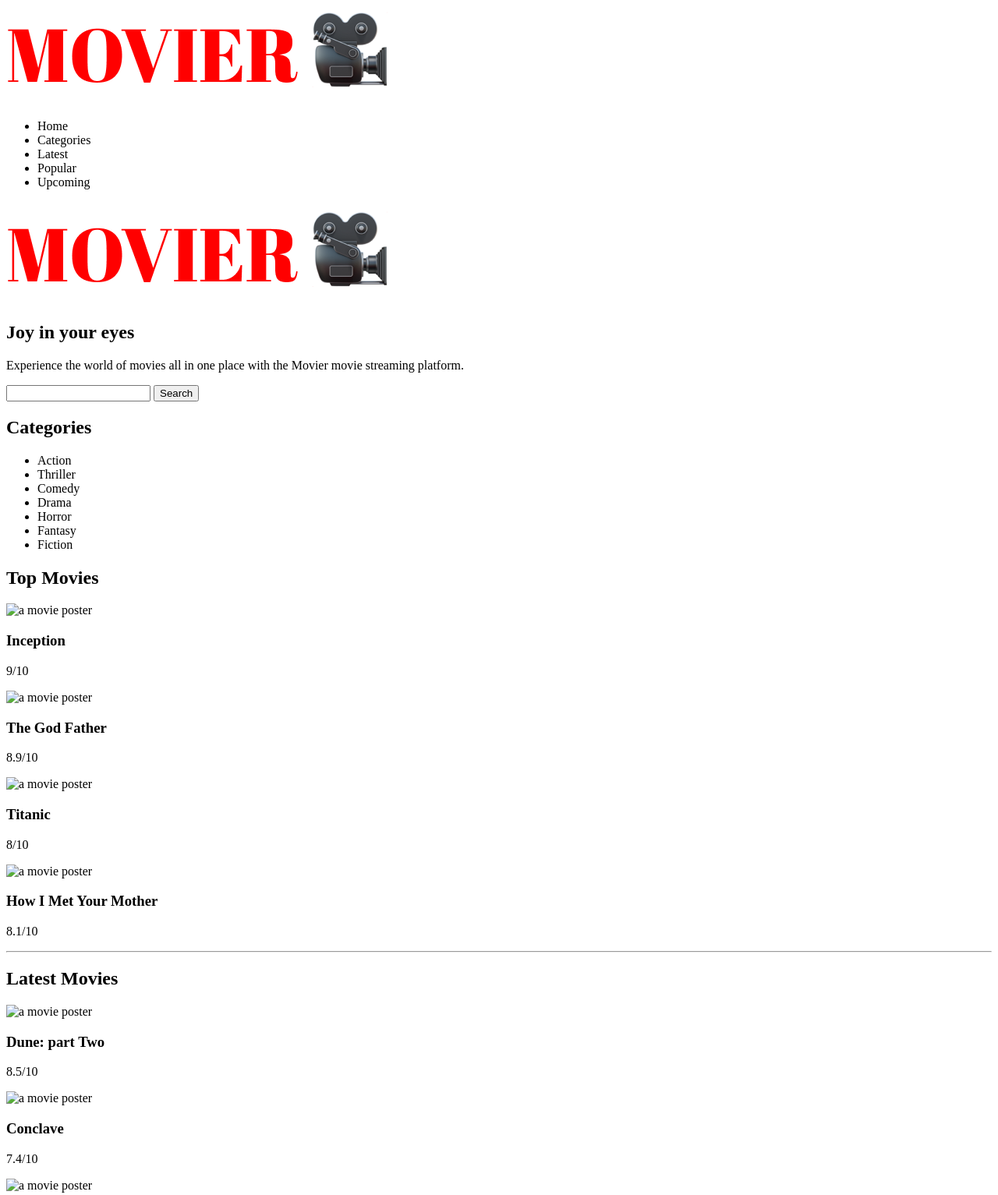
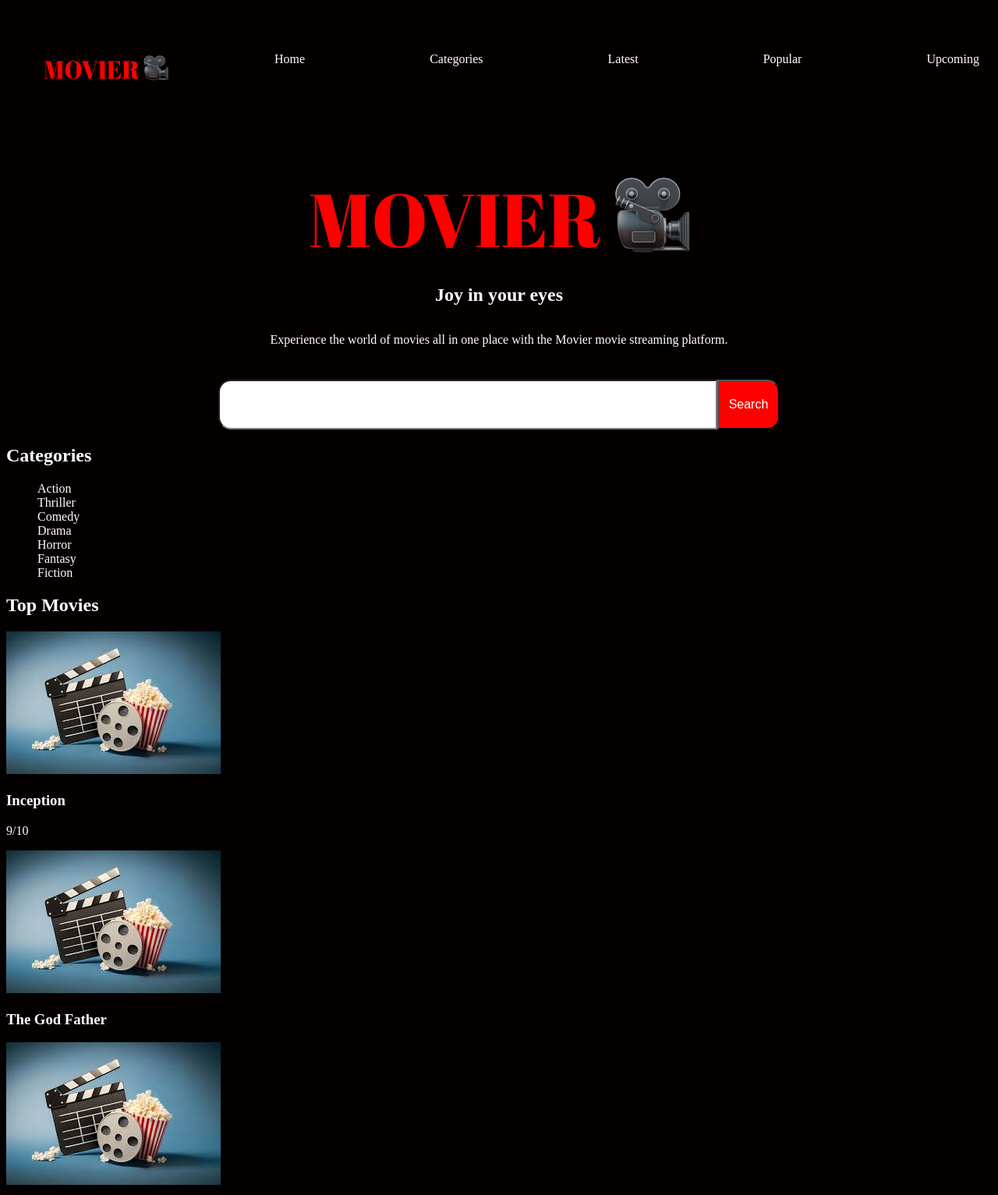
Before and after one commit to Petermwansa/movier, a plain HTML site: page home.html in a window 1280 px wide. Shown: the part 5-1538 px from the top of the page at 78% size. Drawn offline with Linux system fonts and the light colour scheme.

Commit message:
Add the inline css in the top section of the site

```diff
--- a/home.html
+++ b/home.html
@@ -5,120 +5,122 @@
     <meta name="viewport" content="width=device-width, initial-scale=1.0">
     <title>Movier | Home</title>
 </head>
-<body>
+<body style="background-color: #040000;">
     <header>
-        <nav>
-            <div class="nav__logo">
-                <img src="/logo.png" alt="the logo"/>
+        <nav style="display: grid; grid-template-rows: auto; grid-template-columns: 1fr; justify-items: stretch; align-items: stretch; column-gap: 20px;">
+            <div class="nav__logo" style="grid-column:-3; width: 3rem; ">
+                <img style="width: 10rem; margin-left: 3rem ;margin-top: 4rem; " src="/logo.png" alt="the logo"/>
             </div>
             <div class="links">
-                <ul class="nav__links">
-                    <li class="nav__link">Home</li>
-                    <li class="nav__link">Categories</li>
-                    <li class="nav__link">Latest</li>
-                    <li class="nav__link">Popular</li>
-                    <li class="nav__link">Upcoming</li>
+                <ul class="nav__links" style="list-style: none; display: flex; flex-direction: row; justify-content: end; gap: 10rem; margin-right: 1rem; margin-top: 4rem">
+                    <li style="color: #ffff;" class="nav__link">Home</li>
+                    <li style="color: #ffff;" style="color: #ffff;" class="nav__link">Categories</li>
+                    <li style="color: #ffff;" style="color: #ffff;" class="nav__link">Latest</li>
+                    <li style="color: #ffff;" style="color: #ffff;" class="nav__link">Popular</li>
+                    <li style="color: #ffff;" style="color: #ffff;" class="nav__link">Upcoming</li>
                 </ul>
             </div>
         </nav>
-        <img src="/logo.png" alt="the logo of the movier website" />
-        <h2>Joy in your eyes</h1>
-        <p>Experience the world of movies all in one place with the Movier movie streaming platform.</p>
+        <div style="display: flex; flex-direction: column; justify-content: center; margin-top: 8%; align-items: center; text-align: center">
+            <img style="" src="/logo.png" alt="the logo of the movier website" />
+            <h2 style="color: #ffff;" style="color: #ffff;">Joy in your eyes</h1>
+            <p style="color: #ffff;" style="color: #ffff;">Experience the world of movies all in one place with the Movier movie streaming platform.</p>
+        </div>
     </header>
     <main>
         <section class="search">
-            <div>
-                <input type="search" id="movie__search" name="movie__search"/>
-                <button>Search</button>
+            <div style="display: flex; flex-direction: row; justify-content: center; margin-top: 2%; align-items: center; text-align: center;">
+                <input style="height: 4rem; width: 40rem; font-size: 1.5rem; padding: 1rem; border-top-left-radius: 1rem; border-bottom-left-radius: 1rem" type="search" id="movie__search" name="movie__search"/>
+                <button style="height: 4rem; width: 5rem; font-size: 1rem; background-color: #FF0000; color: white; border-top-right-radius: 1rem; border-bottom-right-radius: 1rem" >Search</button>
             </div>
         </section>
         <section class="category">
-            <h1>Categories</h1>
-            <ul>
-                <li>Action</li>
-                <li>Thriller</li>
-                <li>Comedy</li>
-                <li>Drama</li>
-                <li>Horror</li>
-                <li>Fantasy</li>
-                <li>Fiction</li>
+            <h1 style="color: #ffff;" style="color: #ffff;">Categories</h1>
+            <ul style="list-style: none">
+                <li style="color: #ffff;" style="color: #ffff;">Action</li>
+                <li style="color: #ffff;" style="color: #ffff;">Thriller</li>
+                <li style="color: #ffff;" style="color: #ffff;">Comedy</li>
+                <li style="color: #ffff;" style="color: #ffff;">Drama</li>
+                <li style="color: #ffff;" style="color: #ffff;">Horror</li>
+                <li style="color: #ffff;" style="color: #ffff;">Fantasy</li>
+                <li style="color: #ffff;" style="color: #ffff;">Fiction</li>
             </ul>
         </section>
         <section class="top__rating">
-            <h1>Top Movies</h1>
+            <h1 style="color: #ffff;" style="color: #ffff;">Top Movies</h1>
             <article class="movie__card">
-                <img src="" alt="a movie poster"/>
-                <h3>Inception</h3>
-                <p>9/10</p>
+                <img src="/download.jpeg" alt="a movie poster"/>
+                <h3 style="color: #ffff;" style="color: #ffff;">Inception</h3>
+                <p style="color: #ffff;" style="color: #ffff;">9/10</p>
             </article>
             <article class="movie__card">
-                <img src="" alt="a movie poster"/>
-                <h3>The God Father</h3>
-                <p>8.9/10</p>
+                <img src="/download.jpeg" alt="a movie poster"/>
+                <h3 style="color: #ffff;" style="color: #ffff;">The God Father</h3>
+                <p style="color: #ffff;" style="color: #ffff;"8.9/10</p>
             </article>
             <article class="movie__card">
-                <img src="" alt="a movie poster"/>
-                <h3>Titanic</h3>
-                <p>8/10</p>
+                <img src="/download.jpeg" alt="a movie poster"/>
+                <h3 style="color: #ffff;" style="color: #ffff;">Titanic</h3>
+                <p style="color: #ffff;" style="color: #ffff;">8/10</p>
             </article>
             <article class="movie__card">
-                <img src="" alt="a movie poster"/>
-                <h3>How I Met Your Mother</h3>
-                <p>8.1/10</p>
+                <img src="/download.jpeg" alt="a movie poster"/>
+                <h3 style="color: #ffff;" style="color: #ffff;">How I Met Your Mother</h3>
+                <p style="color: #ffff;" style="color: #ffff;">8.1/10</p>
             </article>
         </section>
         <hr>
         <section class="latest__movies">
-            <h1>Latest Movies</h1>
+            <h1 style="color: #ffff;" style="color: #ffff;">Latest Movies</h1>
             <article class="movie__card">
-                <img src="" alt="a movie poster"/>
-                <h3>Dune: part Two</h3>
-                <p>8.5/10</p>
+                <img src="/download.jpeg" alt="a movie poster"/>
+                <h3 style="color: #ffff;" style="color: #ffff;">Dune: part Two</h3>
+                <p style="color: #ffff;" style="color: #ffff;">8.5/10</p>
             </article>
             <article class="movie__card">
-                <img src="" alt="a movie poster"/>
-                <h3>Conclave</h3>
-                <p>7.4/10</p>
+                <img src="/download.jpeg" alt="a movie poster"/>
+                <h3 style="color: #ffff;" style="color: #ffff;">Conclave</h3>
+                <p style="color: #ffff;" style="color: #ffff;">7.4/10</p>
             </article>
             <article class="movie__card">
-                <img src="" alt="a movie poster"/>
-                <h3>Challengers</h3>
-                <p>7.1/10</p>
+                <img src="/download.jpeg" alt="a movie poster"/>
+                <h3 style="color: #ffff;" style="color: #ffff;">Challengers</h3>
+                <p style="color: #ffff;" style="color: #ffff;">7.1/10</p>
             </article>
         </section>
         <hr>
         <section class="popular__movies">
-            <h1>Popular Movies</h1>
+            <h1 style="color: #ffff;" style="color: #ffff;">Popular Movies</h1>
             <article class="movie__card">
-                <img src="" alt="a movie poster"/>
-                <h3>Dune: part Two</h3>
-                <p>8.5/10</p>
+                <img src="/download.jpeg" alt="a movie poster"/>
+                <h3 style="color: #ffff;" style="color: #ffff;">Dune: part Two</h3>
+                <p style="color: #ffff;" style="color: #ffff;">8.5/10</p>
             </article>
             <article class="movie__card">
-                <img src="" alt="a movie poster"/>
-                <h3>Conclave</h3>
-                <p>7.4/10</p>
+                <img src="/download.jpeg" alt="a movie poster"/>
+                <h3 style="color: #ffff;" style="color: #ffff;">Conclave</h3>
+                <p style="color: #ffff;" style="color: #ffff;">7.4/10</p>
             </article>
             <article class="movie__card">
-                <img src="" alt="a movie poster"/>
-                <h3>Challengers</h3>
-                <p>7.1/10</p>
+                <img src="/download.jpeg" alt="a movie poster"/>
+                <h3 style="color: #ffff;" style="color: #ffff;">Challengers</h3>
+                <p style="color: #ffff;" style="color: #ffff;">7.1/10</p>
             </article>
         </section>
         <hr>
         <section class="upcoming__movies">
-            <h1>Upcoming Movies</h1>
+            <h1 style="color: #ffff;" style="color: #ffff;">Upcoming Movies</h1>
             <article class="movie__card">
-                <img src="" alt="a movie poster"/>
-                <h3>Sonic 4</h3>
+                <img src="/download.jpeg" alt="a movie poster"/>
+                <h3 style="color: #ffff;" style="color: #ffff;">Sonic 4</h3>
             </article>
             <article class="movie__card">
-                <img src="" alt="a movie poster"/>
-                <h3>The Wild Robot</h3>
+                <img src="/download.jpeg" alt="a movie poster"/>
+                <h3 style="color: #ffff;" style="color: #ffff;">The Wild Robot</h3>
             </article>
             <article class="movie__card">
-                <img src="" alt="a movie poster"/>
-                <h3>Heretic</h3>
+                <img src="/download.jpeg" alt="a movie poster"/>
+                <h3 style="color: #ffff;" style="color: #ffff;">Heretic</h3>
             </article>
         </section>
 
@@ -126,7 +128,7 @@
 
     <footer>
         <img src="/logo.png">
-        <p>Disclaimer: All the content on this website are provided by third parties.</p>
+        <p style="color: #ffff;" style="color: #ffff;">Disclaimer: All the content on this website are provided by third parties.</p>
     </footer>
 
 
```
Also changed, not shown: download.jpeg (added).
